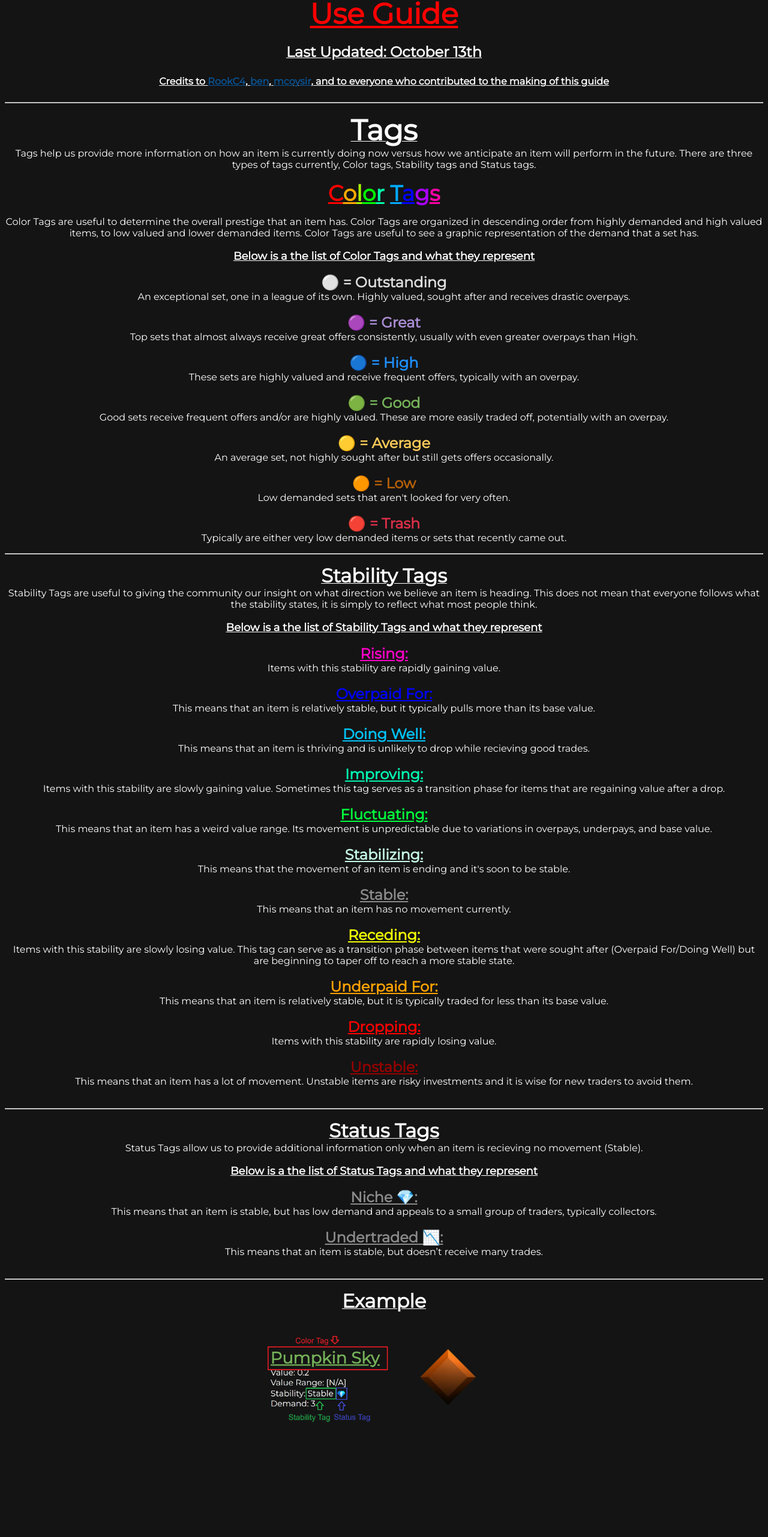
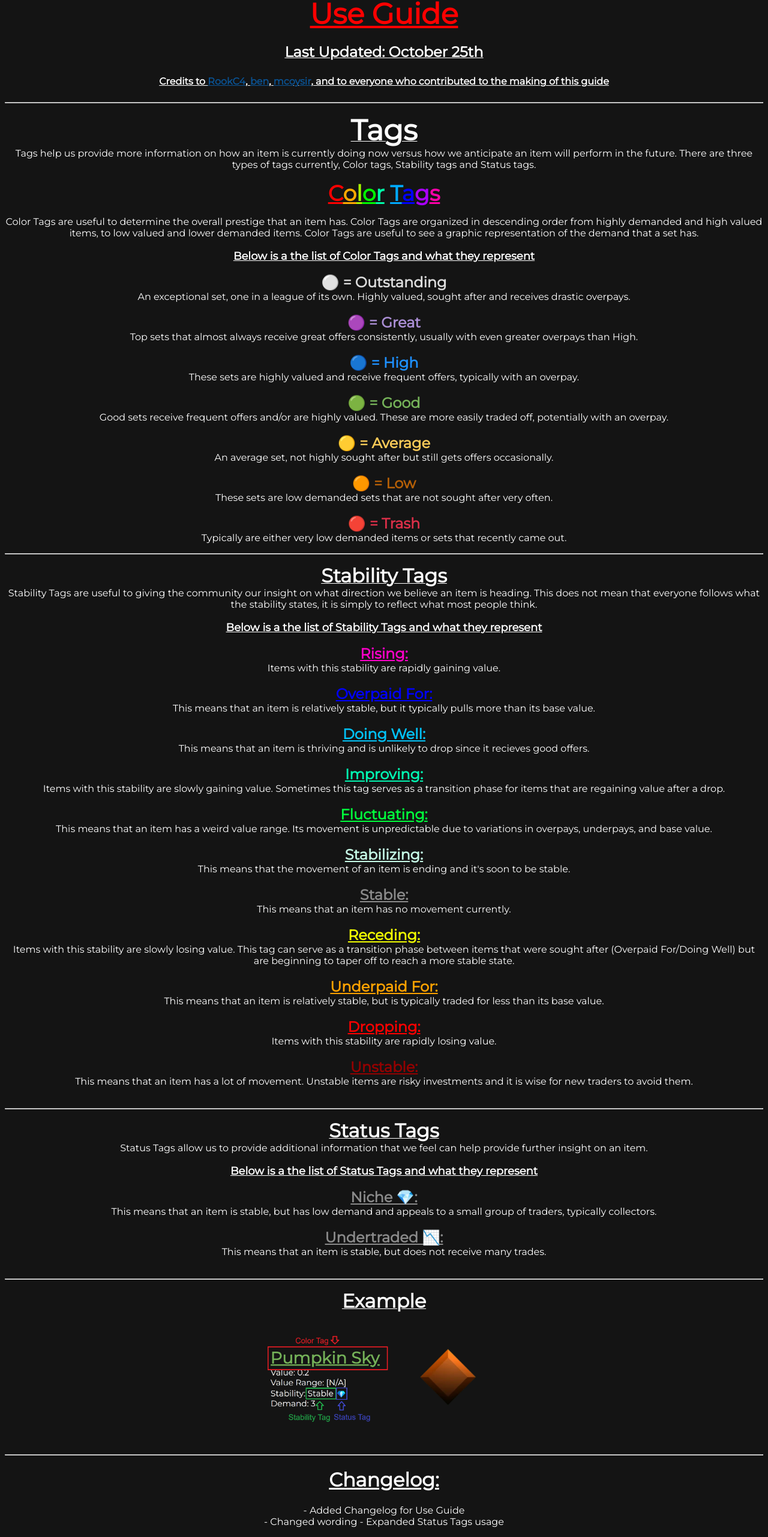
Before and after one commit to FleeTheFacilityValues/UseGuide, a plain HTML site: page index.html in a window 1280 px wide. Shown: the part 150-2712 px from the top of the page at 60% size. Before the commit the page ends 2574 px from the top, so only its background shows below. Drawn offline with Linux system fonts and the light colour scheme.

Commit message:
Add files via upload

```diff
--- a/index.html
+++ b/index.html
@@ -12,7 +12,7 @@
         <h4 style="text-align: center;">| <a href="https://fleethefacilityvalues.github.io/UseGuide/" style="color:red;">Use Guide</a> | <a href="https://fleethefacilityvalues.github.io/Legendaries/" style="color:yellow;">Legendaries</a> | <a href="https://fleethefacilityvalues.github.io/Epics/" style="color: #ff00ff;">Epics</a> | <a href="https://fleethefacilityvalues.github.io/Rares/" style="color: rgb(0, 255, 255);">Rares</a> | <a href="https://fleethefacilityvalues.github.io/Commons/" style="color: #00ff00;">Commons</a> |</h6>
         <hr>
         <h2 style="text-align: center;"><b><font size="7" color="#ff0000"><u>Use Guide</font></u></b></h2>
-        <h3 style="text-align: center;"><b><u><font size="5">Last Updated: October 13th</font></u></b></h3>
+        <h3 style="text-align: center;"><b><u><font size="5">Last Updated: October 25th</font></u></b></h3>
         <h6 style="text-align: center;"><b><u><font size="3">Credits to <a href="https://www.roblox.com/users/492850728/profile" target="_blank" style="color: #0a5394;">RookC4</a>, <a href="https://www.roblox.com/users/1533943336/profile" target="_blank" style="color: #0a5394;">ben</a>, <a href="https://www.roblox.com/users/702757256/profile" target="_blank" style="color: #0a5394;">mcoysir</a>, and to everyone who contributed to the making of this guide</font></u></b></h6>
         <hr>
         <p style="text-align: center;"><b><u><font size="7">Tags</font></u></b><br>
@@ -41,7 +41,7 @@
             An average set, not highly sought after but still gets offers occasionally.<br>
             <br>
             <font size="5" color="#b45f07"><b>🟠 = Low</b></font><br>
-            Low demanded sets that aren't looked for very often.<br>
+            These sets are low demanded sets that are not sought after very often.<br>
             <br>
             <font size="5" color="#da2f48"><b>🔴 = Trash</b></font><br>
             Typically are either very low demanded items or sets that recently came out.<br>
@@ -58,7 +58,7 @@
         This means that an item is relatively stable, but it typically pulls more than its base value.<br>
         <br>
         <font size="5" color="#02c2f7"><b><u>Doing Well:</u></b></font><br>
-        This means that an item is thriving and is unlikely to drop while recieving good trades.<br>
+        This means that an item is thriving and is unlikely to drop since it recieves good offers.<br>
         <br>
         <font size="5" color="#02f7b2"><b><u>Improving:</u></b></font><br>
         Items with this stability are slowly gaining value. Sometimes this tag serves as a transition phase for items that are regaining value after a drop. <br>
@@ -76,7 +76,7 @@
         Items with this stability are slowly losing value. This tag can serve as a transition phase between items that were sought after (Overpaid For/Doing Well) but are beginning to taper off to reach a more stable state. <br>
         <br>
         <font size="5" color="#ffa200"><b><u>Underpaid For:</u></b></font><br>
-        This means that an item is relatively stable, but it is typically traded for less than its base value. <br>
+        This means that an item is relatively stable, but is typically traded for less than its base value. <br>
         <br>
         <font size="5" color="#ff0000"><b><u>Dropping:</u></b></font><br>
         Items with this stability are rapidly losing value. <br>
@@ -87,20 +87,25 @@
         </p>
 <hr>
         <p style="text-align: center;"><b><u><font size="6">Status Tags</font></u></b><br>
-        Status Tags allow us to provide additional information only when an item is recieving no movement (Stable). </p>
+        Status Tags allow us to provide additional information that we feel can help provide further insight on an item. </p>
 
         <p style="text-align: center; font-size: 18px"><b><u>Below is a the list of Status Tags and what they represent</u></b></p>
         <p style="text-align: center;"><font size="5" color="#8a8a8a"><b><u>Niche 💎:</u></b></font><br>
         This means that an item is stable, but has low demand and appeals to a small group of traders, typically collectors. <br>
         <br>
         <font size="5" color="#8a8a8a"><b><u>Undertraded 📉:</u></b></font><br>
-        This means that an item is stable, but doesn’t receive many trades. <br>
+        This means that an item is stable, but does not receive many trades. <br>
         <br>
         </p>
 <hr>
 <p style="text-align: center;"><b><u><font size="6">Example</font></u></b><br>
     <p style="text-align: center;"><img src="example.png" width="460" height="200"><br>
 
+<hr>
+<h1 style="text-align: center;"><b><u><font size="6">Changelog:</font></u></b></h2>
+<p style="text-align: center;">- Added Changelog for Use Guide<br>
+    - Changed wording
+    - Expanded Status Tags usage
 
 
 
```
